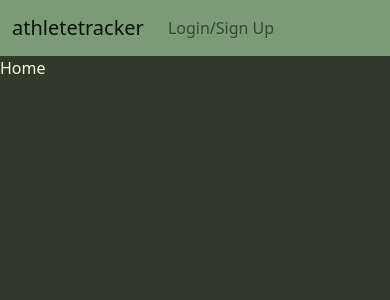
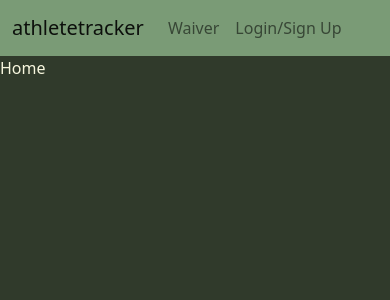
Before and after one commit to awil414/athletetracker, a React (Create React App) app in the folder client/: page / in a window 390 px wide. Shown: the top 300 px of the page. Built offline with nearby package versions, Linux system fonts and the light colour scheme.

Commit message:
making waiver responsive and moving out of AUTH

```diff
--- a/client/src/components/Navbar/Navbar.jsx
+++ b/client/src/components/Navbar/Navbar.jsx
@@ -25,11 +25,11 @@ const AppNavbar = () => {
               {/* <Nav.Link as={Link} to="/search">
                 Search For Athlete
               </Nav.Link> */}
+              <Nav.Link as={Link} to="/waiver">
+                    Waiver
+                  </Nav.Link>
               {Auth.loggedIn() ? (
                 <>
-                  <Nav.Link as={Link} to="/waiver">
-                    Waiver
-                  </Nav.Link>
                   <Nav.Link as={Link} to="/dashboard">
                     Dashboard
                   </Nav.Link>
@@ -39,6 +39,7 @@ const AppNavbar = () => {
                   <Nav.Link onClick={Auth.logout}>Logout</Nav.Link>
                 </>
               ) : (
+
                 <Nav.Link onClick={() => setShowModal(true)}>
                   Login/Sign Up
                 </Nav.Link>
--- a/client/src/components/Waiver/Waiver.jsx
+++ b/client/src/components/Waiver/Waiver.jsx
@@ -1,6 +1,5 @@
 import React from "react";
-
-
+import "./waiver.css";
 
 const Waiver = () => {
     const URL = "https://form.jotform.com/230127028620141" //embed URL
@@ -8,17 +7,13 @@ const Waiver = () => {
         height: "500px",
         width: "100%",
     }
-
     return (
 
-        <div className="waiver-container" >
-            <div>
+        <div className="waiver" >
+            <div className="embed-responsive embed-responsive-16by9">
+
+                <iframe class="embed-responsive-item" title="fitness waiver" style={styles} src={URL}></iframe>
                 {/* <button onClick={() => window.location.href = 'https://form.jotform.com/230127028620141'}>Waiver</button> */}
-                {/* const styles = {} // if you want to add some custom CSS */}
-
-
-                <iframe title="your title"  style={styles} src={URL}></iframe>
-
             </div>
         </div>
       )
--- a/client/src/components/Waiver/waiver.css
+++ b/client/src/components/Waiver/waiver.css
@@ -0,0 +1,3 @@
+.waiver {
+    background: var(--background);
+}
```
